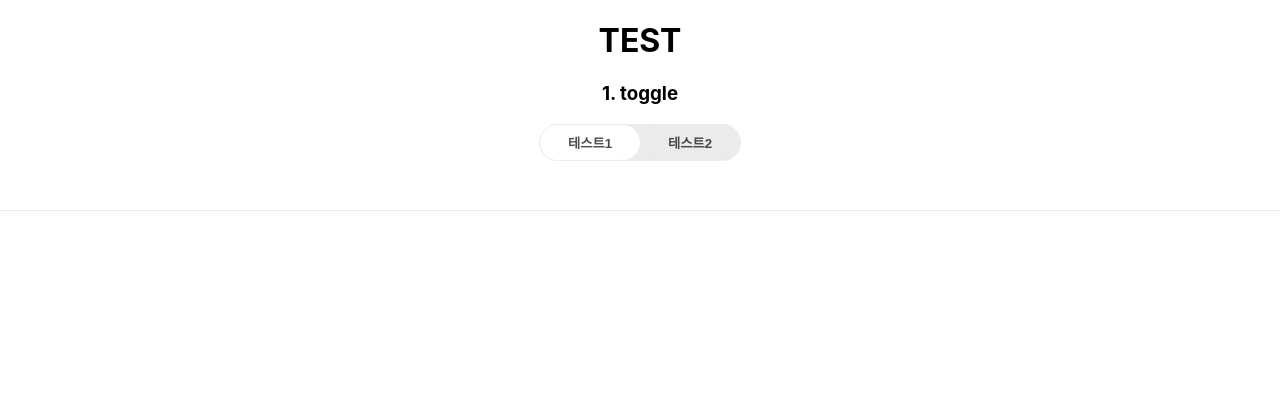
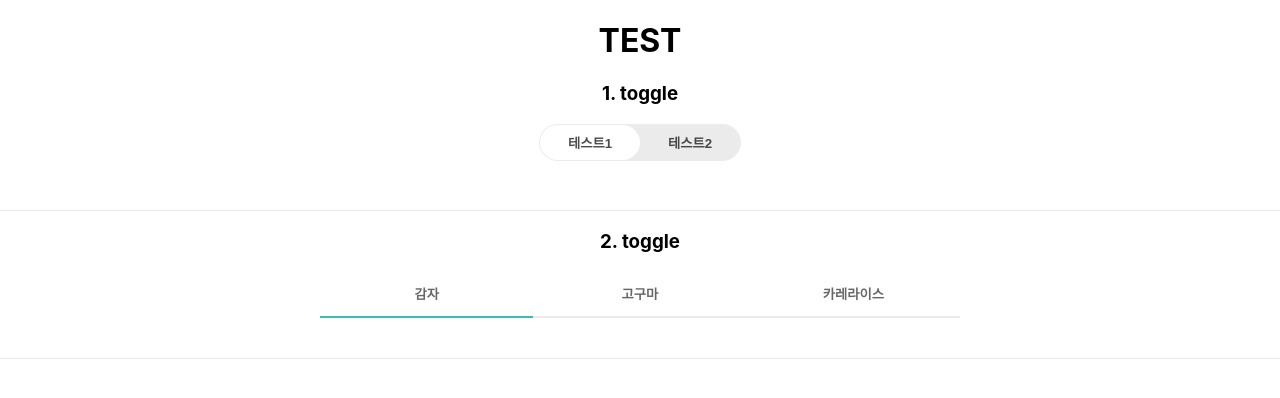
Before and after one commit to KIMSEUNGGYU/common-component, a React (Create React App) app: page / in a window 1280 px wide. Shown: the top 398 px of the page. Built offline with nearby package versions, Linux system fonts and the light colour scheme; the HTML template or start-up script is replaced by a standard one.

Commit message:
[feat] tab 기능구현

```diff
--- a/src/App.js
+++ b/src/App.js
@@ -1,6 +1,7 @@
 import styled from '@emotion/styled';
 
 import Toggle from './components/toggle';
+import Tab from './components/tab';
 
 function App() {
   return (
@@ -9,6 +10,10 @@ function App() {
       <ComponentWrapper>
         <h3>1. toggle</h3>
         <Toggle />
+      </ComponentWrapper>
+      <ComponentWrapper>
+        <h3>2. toggle</h3>
+        <Tab />
       </ComponentWrapper>
     </div>
   );
--- /dev/null
+++ b/src/components/tab.jsx
@@ -0,0 +1,49 @@
+import styled from '@emotion/styled';
+import { useState } from 'react';
+
+// TODO-GYU: 공통 컴포넌트 고려 및 적용
+// data - 데이터 인자로 받을 수 있게 처리
+// width - wrapper 사이즈를 조절 할 수 있도록
+// 애니메이션 제대로 처리하기
+export default function Tab() {
+  const data = ['감자', '고구마', '카레라이스'];
+  //   const data = ['감자', '고구마', '카레라이스', 'test'];
+  //   const data = ['감자', '고구마', '카레라이스', 'test', '1', '2'];
+  const width = '40rem';
+
+  const [selectedLable, setSelectedLabel] = useState(data[0]);
+
+  return (
+    <Wrapper width={width}>
+      {data.map((label, index) => (
+        <Button
+          key={`${label}-${index}`}
+          selected={selectedLable === label}
+          size={data.length}
+          onClick={() => setSelectedLabel(label)}
+        >
+          {label || '-'}
+        </Button>
+      ))}
+    </Wrapper>
+  );
+}
+
+const Wrapper = styled.div(({ width }) => ({
+  margin: '0 auto',
+  justifyContent: 'center',
+  width,
+}));
+
+const Button = styled.button(({ selected, size }) => ({
+  backgroundColor: 'transparent',
+  outline: 'none',
+  border: 'none',
+  padding: '.8rem',
+  width: `${100 / size}%`,
+  fontWeight: '900',
+  cursor: 'pointer',
+  color: 'rgba(0, 0, 0, 0.6)',
+  borderBottom: `2px solid ${selected ? '#39bcbc' : '#ebebeb'}`,
+  transition: '0.4s ',
+}));
```
